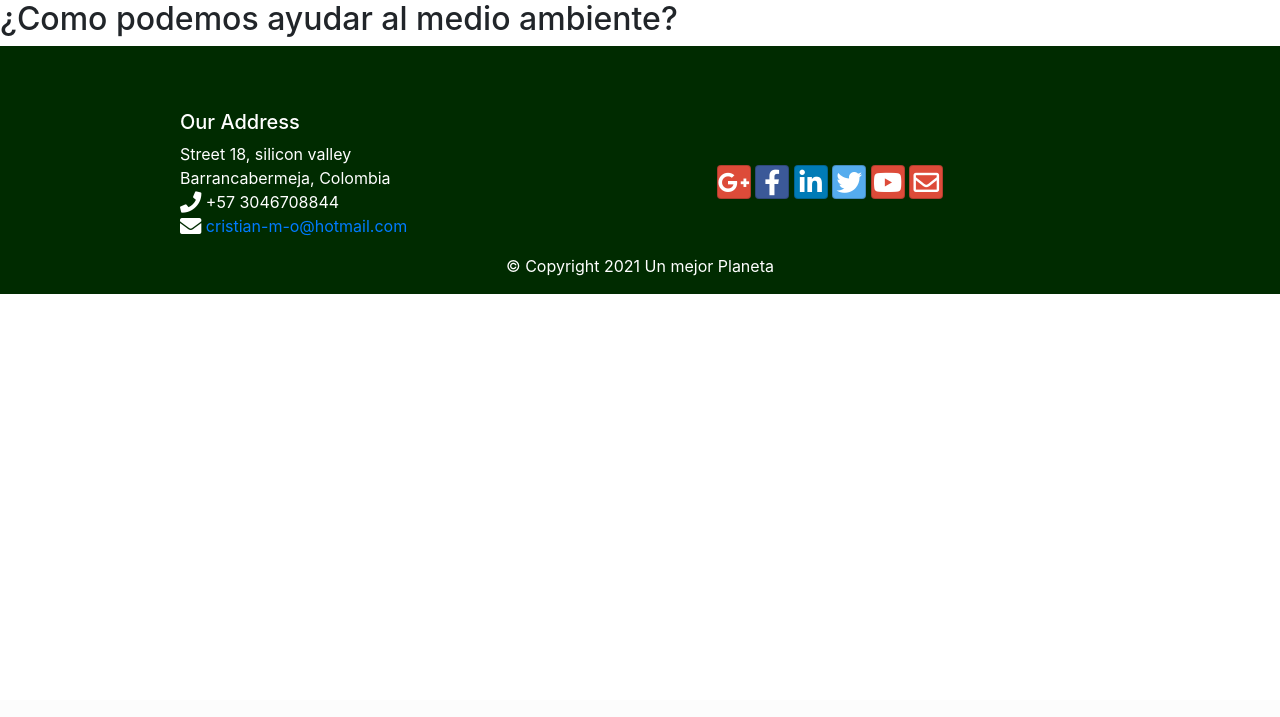
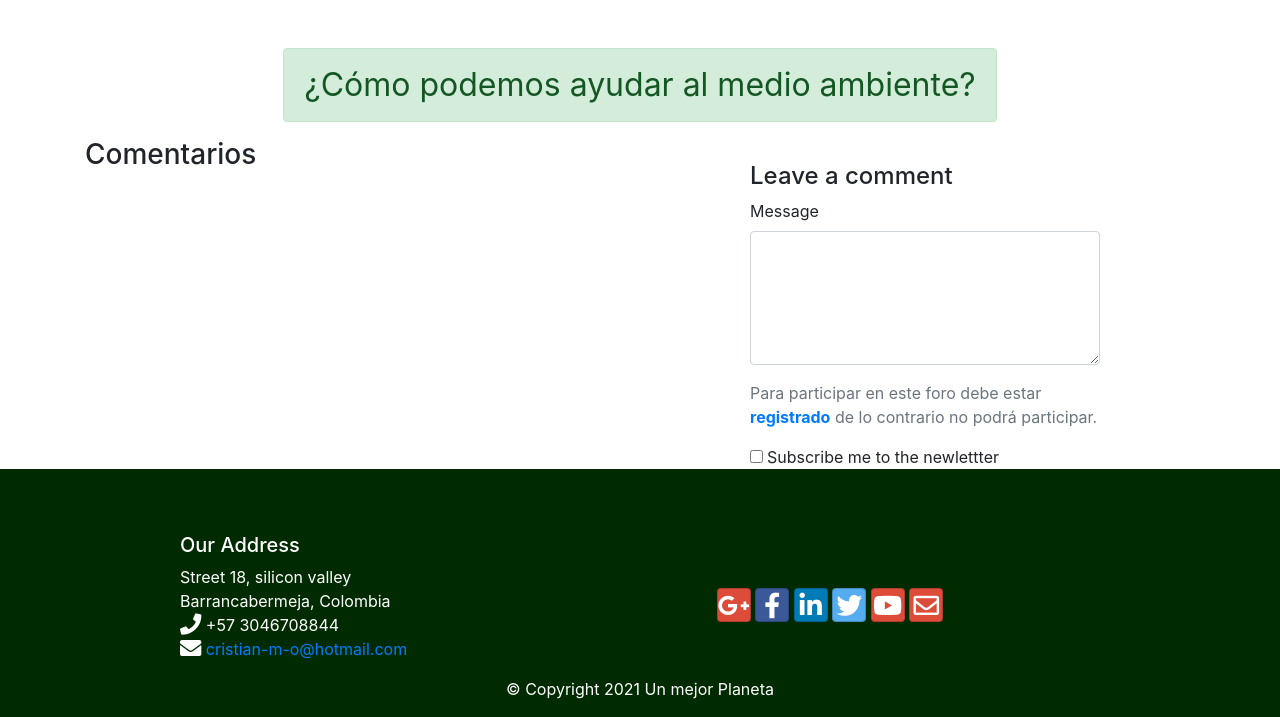
Before and after one commit to cristianMiranda-Oro/unmejorplaneta, a Django app: page /forum/ in a window 1280 px wide. Shown: the part 100-817 px from the top of the page. Before the commit the page ends 394 px from the top, so only its background shows below. Run offline with Django 4.2, Linux system fonts and the light colour scheme; data that the repository does not hold is empty; some libraries are stand-ins or nearby versions.

Commit message:
forum part 3

```diff
--- a/home/templates/base_plantilla.html
+++ b/home/templates/base_plantilla.html
@@ -55,8 +55,6 @@
                             </ul>
 
                             <ul class="nav navbar-nav navbar-right">
-
-
 
 
                                 {% if user.is_authenticated %}
--- a/home/templates/home/forum.html
+++ b/home/templates/home/forum.html
@@ -1,5 +1,6 @@
 {%extends "base_plantilla.html" %}
 {% load humanize %}
+{%load static%}
 
 {%block nav%}
 <li class="nav-item">
@@ -17,38 +18,70 @@
 
 {%block content%}
 
-<h2>
-    ¿Como podemos ayudar al medio ambiente?
-</h2>
+<div class="container">
 
-{%if user.is_authenticated%}
+    <div class="row justify-content-center mt-5">
+        <div class="alert alert-success" role="alert" style="font-size: 200%">
+            ¿Cómo podemos ayudar al medio ambiente?
+        </div>
 
-    <form method="post" action="">
-        {% csrf_token %}
-        {{comment_form}}
+    </div>
 
-        <input type="submit" value="Submit">
-        <input type="reset" value="Reset">
+    <div class="row">
 
-    </form>
+        <div class="col-sm-5 col-md-6 col-12 pb-4">
 
-{%endif%}
+            <h3>Comentarios</h3>
 
-<div>
+            <div class="container">
+
                 {%for comment in comments%}
+                <div class="row">
 
-<p> {{comment.text}}
-({{comment.updated_at|naturaltime}})
+                    <div class="comment mt-4 text-justify float-left"> <img src="{% static 'images/avatarinco.png' %}" alt="" class="rounded-circle" width="40" height="40">
 
+                        <h4>{{comment.owner}}</h4> <span>- {{comment.updated_at|naturaltime}} </span>
+                        <span>
                             {%if user == comment.owner%}
                             <a href="{% url 'forum_comment_delete' comment.id %}">
                                 <i class="fa fa-trash"></i>
                             </a>
                             {%endif%}
-</p>
+                        </span><br>
+                        <p>{{comment.text}}</p>
+
+
+                    </div>
+
+                </div>
 
                 {%endfor%}
+
+            </div>
+
+        </div>
+
+        <div class="col-lg-4 col-md-5 col-sm-4 offset-md-1 offset-sm-1 col-12 mt-4">
+            <form method="post" id="algin-form">
+                {% csrf_token %}
+                <div class="form-group">
+                    <h4>Leave a comment</h4> <label for="message">Message</label>
+                    <textarea name="comment" id="id_comment" cols="30" rows="5" class="form-control"  maxlength="500" minlength="3" required></textarea>
+                </div>
+                <div class="form-group">
+                    <p class="text-secondary">Para participar en este foro debe estar <a href="#" class="alert-link">registrado</a> de lo contrario no podrá participar.</p>
+                </div>
+                <div class="form-inline"> <input type="checkbox" name="check" id="checkbx" class="mr-1"> <label for="subscribe">Subscribe me to the newlettter</label> </div>
+                {%if user.is_authenticated%}
+                    <div class="form-group"> <button type="submit" id="post" class="btn" value="Submit">Post Comment</button> </div>
+                {%endif%}
+            </form>
+        </div>
+
+    </div>
+
 </div>
 
 
+
 {%endblock%}
--- a/home/views.py
+++ b/home/views.py
@@ -24,16 +24,22 @@ class HomeView(View):
 
 class AboutView(View):
     def get(self, request):
-        return render(request, 'home/about.html')
+        contex = {
+            'form': AuthenticationForm
+        }
+        return render(request, 'home/about.html', contex)
 
 class ForumView(View):
 
     def get(self, request):
+        #print(request.user)
         comments = Comment.objects.all().order_by('-updated_at')
         comment_form = CommentForm()
+        print(CommentForm())
         contex = {
             'comments': comments,
             'comment_form': comment_form,
+            'form': AuthenticationForm
         }
         return render(request, 'home/forum.html', contex)
 
--- a/static/css/style_base.css
+++ b/static/css/style_base.css
@@ -31,6 +31,11 @@ footer {
     color: rgb(0,43,0);
 }
 
+.comment h4,
+.comment span {
+    display: inline;
+}
+
 @media screen and (max-width: 992px) {
 
 
```
Also changed, not shown: templates/registration/login.html (+16 -0 lines), static/images/avatarinco.png (added), static/images/avatarman.png (added), static/images/avatarwoman.png (added). Lines whose indentation alone changed are shown as unchanged.
